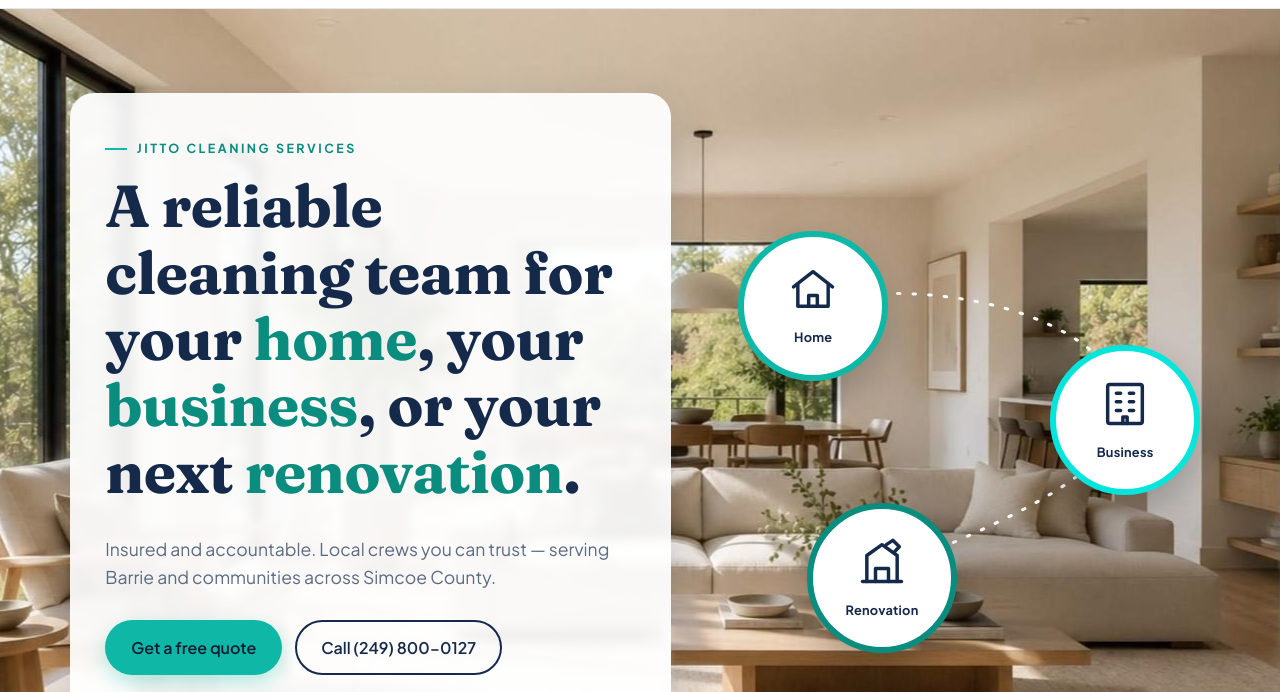
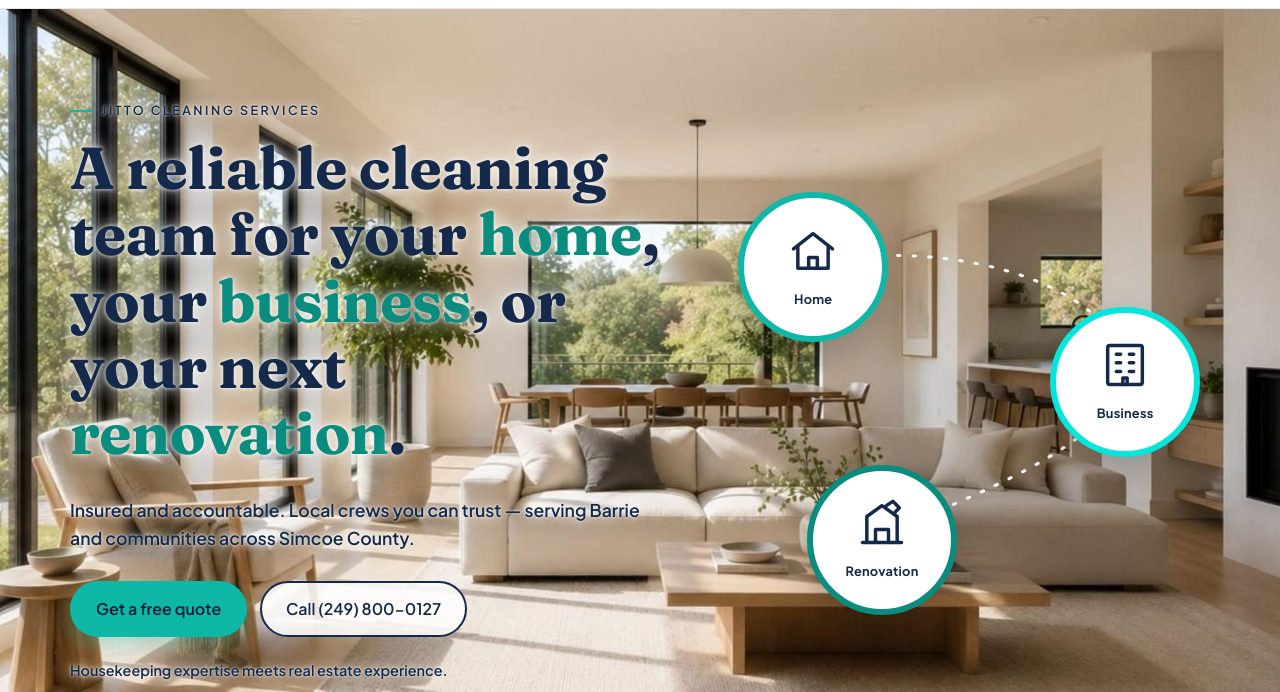
Before and after one commit to JittoGroups/jitto-website, a plain HTML site: page index.html in a window 1280 px wide. Shown: the part 108-800 px from the top of the page. Drawn offline with Linux system fonts and the light colour scheme.

Commit message:
Update hero section styles for better visibility

```diff
--- a/site.css
+++ b/site.css
@@ -350,3 +350,10 @@ footer a:hover{color:var(--cyan)}
   .hero.hero-photo{background:url(hero.jpg) center top/cover no-repeat,var(--light) !important;padding:40px 0 60px}
   .hero.hero-photo .wrap>div:first-child{padding:1.6rem 1.3rem}
 }
+
+
+/* ===== no white card: text directly on photo ===== */
+.hero.hero-photo .wrap>div:first-child{background:none !important;box-shadow:none !important;backdrop-filter:none !important;padding:0 !important;border-radius:0}
+.hero.hero-photo h1{text-shadow:0 0 18px rgba(255,255,255,.95),0 0 4px rgba(255,255,255,.9) !important}
+.hero.hero-photo .lead,.hero.hero-photo .note,.hero.hero-photo .eyebrow{color:var(--navy) !important;font-weight:600;text-shadow:0 0 12px rgba(255,255,255,1),0 0 3px rgba(255,255,255,1) !important}
+.hero.hero-photo .btn-ghost{background:rgba(255,255,255,.85)}
```
